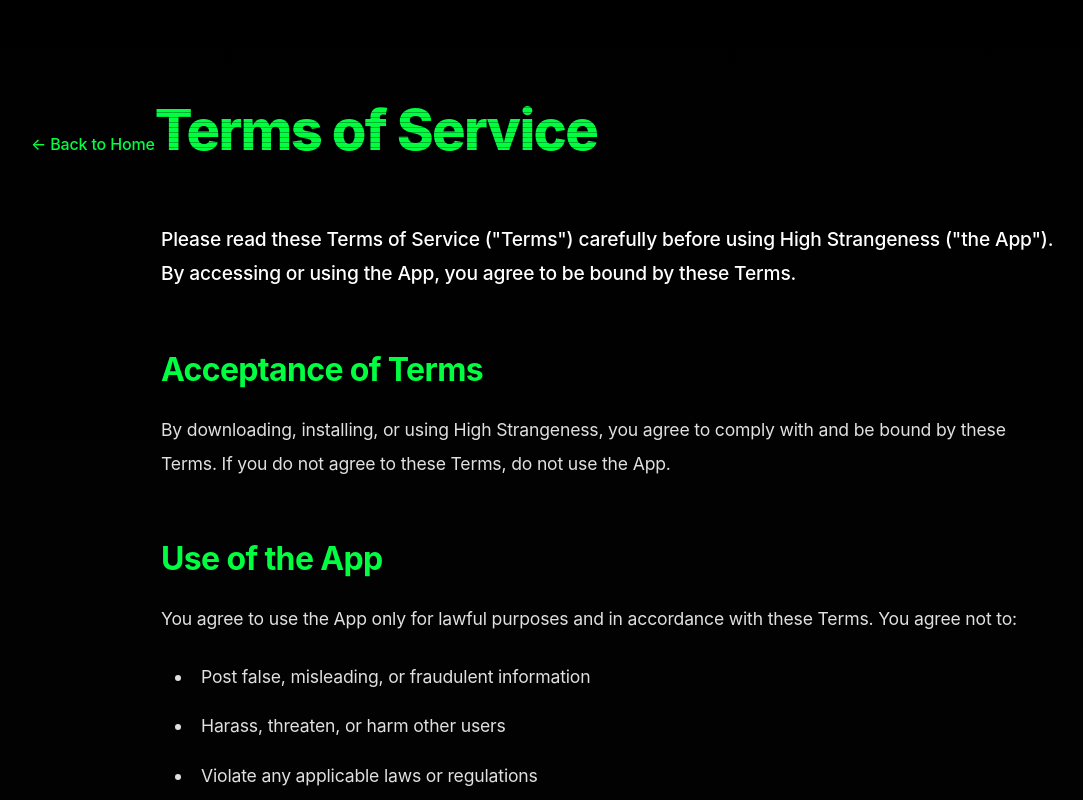
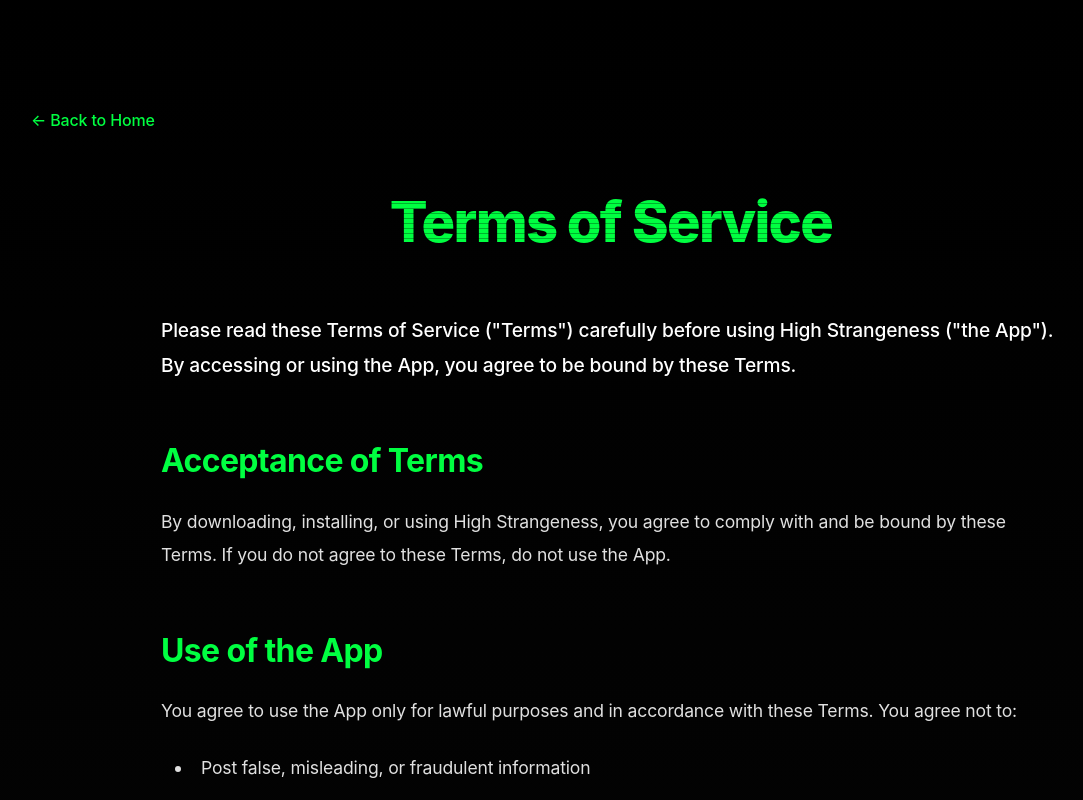
Before and after one commit to thedanperry/HighStrangenessWebsite, a Next.js app: page /terms in a window 1280 px wide. Shown: the top 800 px of the page, without its empty margins (29-1112 px from the left). Built offline with nearby package versions, Linux system fonts and the light colour scheme.

Commit message:
Fix header centering - ensure all section titles and legal page headers are properly centered

```diff
--- a/app/components/ScanlineOverlay.module.css
+++ b/app/components/ScanlineOverlay.module.css
@@ -1,6 +1,8 @@
 .container {
   position: relative;
-  display: inline-block;
+  display: block;
+  width: 100%;
+  text-align: center;
 }
 
 .scanlineOverlay {
--- a/app/page.module.css
+++ b/app/page.module.css
@@ -130,10 +130,14 @@
   font-size: 3rem;
   text-align: center;
   margin-bottom: 0;
+  margin-left: auto;
+  margin-right: auto;
   letter-spacing: -0.03em;
   color: #00ff41;
   font-weight: 800;
   line-height: 1.1;
+  width: 100%;
+  display: block;
 }
 
 .featureList {
@@ -340,10 +344,14 @@
   font-size: 3.5rem;
   color: #00ff41;
   margin-bottom: 60px;
+  margin-left: auto;
+  margin-right: auto;
   font-weight: 800;
   letter-spacing: -0.03em;
   line-height: 1.1;
   text-align: center;
+  width: 100%;
+  display: block;
 }
 
 .legalContent {
```
